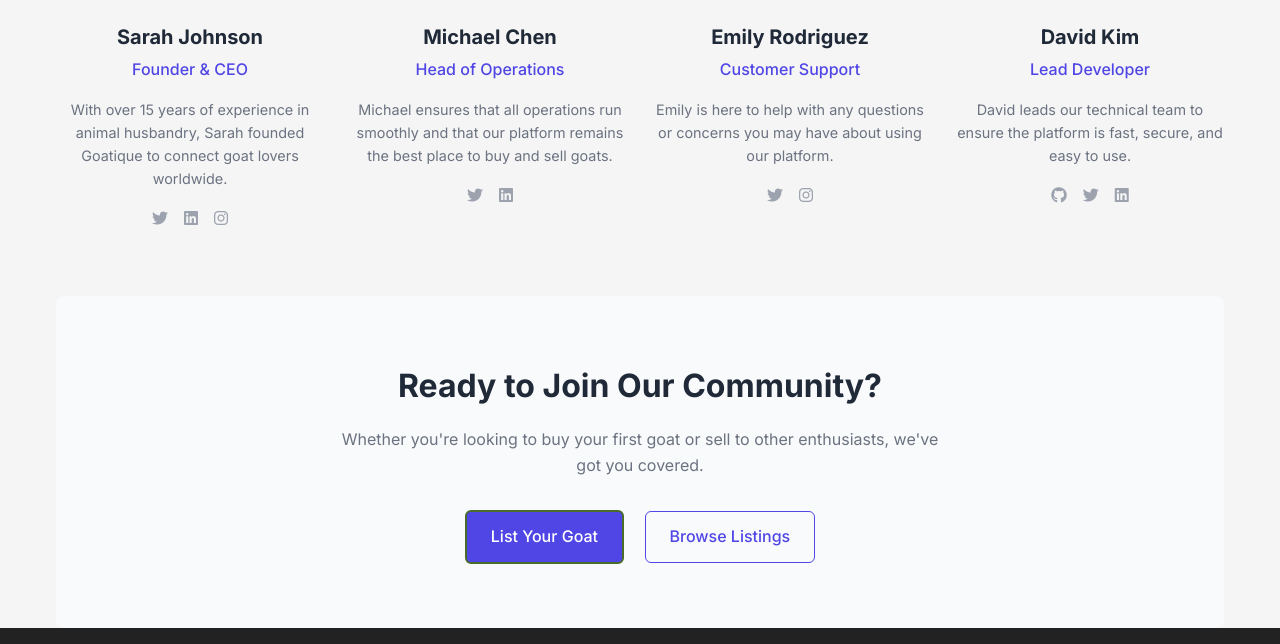
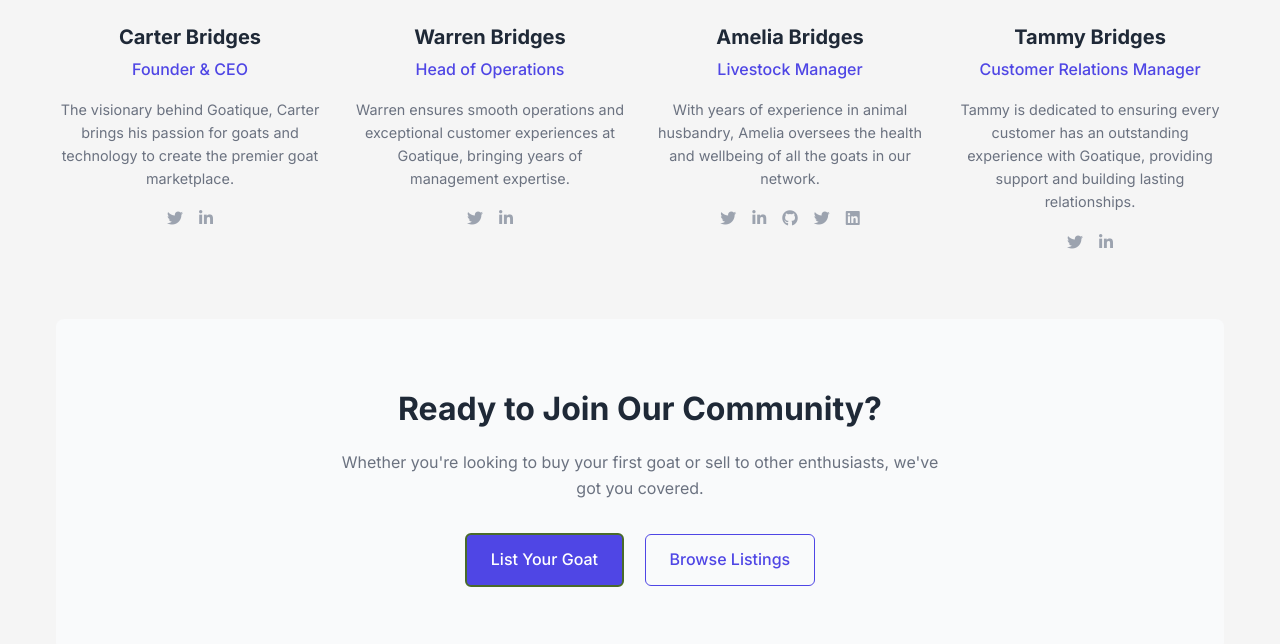
Before and after one commit to carterbridges2001/Goatique, a plain HTML site: page about.html in a window 1280 px wide. Shown: the part 1661-2305 px from the top of the page. Drawn offline with Linux system fonts and the light colour scheme; no server answers.

Commit message:
add fixes to about and contact linking

```diff
--- a/about.html
+++ b/about.html
@@ -320,48 +320,46 @@
 
             <div class="team-grid">
                 <div class="team-member">
-                    <img src="https://randomuser.me/api/portraits/women/32.jpg" alt="Sarah Johnson" class="team-avatar">
-                    <h3 class="team-name">Sarah Johnson</h3>
+                    <img src="https://ui-avatars.com/api/?name=Carter+Bridges&background=4f46e5&color=fff" alt="Carter Bridges" class="team-avatar">
+                    <h3 class="team-name">Carter Bridges</h3>
                     <span class="team-role">Founder & CEO</span>
-                    <p class="team-bio">With over 15 years of experience in animal husbandry, Sarah founded Goatique to connect goat lovers worldwide.</p>
+                    <p class="team-bio">The visionary behind Goatique, Carter brings his passion for goats and technology to create the premier goat marketplace.</p>
                     <div class="social-links">
                         <a href="#"><i class="fab fa-twitter"></i></a>
-                        <a href="#"><i class="fab fa-linkedin"></i></a>
-                        <a href="#"><i class="fab fa-instagram"></i></a>
+                        <a href="#"><i class="fab fa-linkedin-in"></i></a>
                     </div>
                 </div>
-
                 <div class="team-member">
-                    <img src="https://randomuser.me/api/portraits/men/45.jpg" alt="Michael Chen" class="team-avatar">
-                    <h3 class="team-name">Michael Chen</h3>
+                    <img src="https://ui-avatars.com/api/?name=Warren+Bridges&background=4f46e5&color=fff" alt="Warren Bridges" class="team-avatar">
+                    <h3 class="team-name">Warren Bridges</h3>
                     <span class="team-role">Head of Operations</span>
-                    <p class="team-bio">Michael ensures that all operations run smoothly and that our platform remains the best place to buy and sell goats.</p>
+                    <p class="team-bio">Warren ensures smooth operations and exceptional customer experiences at Goatique, bringing years of management expertise.</p>
                     <div class="social-links">
+                        <a href="#"><i class="fab fa-twitter"></i></a>
+                        <a href="#"><i class="fab fa-linkedin-in"></i></a>
+                    </div>
+                </div>
+                <div class="team-member">
+                    <img src="https://ui-avatars.com/api/?name=Amelia+Bridges&background=4f46e5&color=fff" alt="Amelia Bridges" class="team-avatar">
+                    <h3 class="team-name">Amelia Bridges</h3>
+                    <span class="team-role">Livestock Manager</span>
+                    <p class="team-bio">With years of experience in animal husbandry, Amelia oversees the health and wellbeing of all the goats in our network.</p>
+                    <div class="social-links">
+                        <a href="#"><i class="fab fa-twitter"></i></a>
+                        <a href="#"><i class="fab fa-linkedin-in"></i></a>
+                        <a href="#"><i class="fab fa-github"></i></a>
                         <a href="#"><i class="fab fa-twitter"></i></a>
                         <a href="#"><i class="fab fa-linkedin"></i></a>
                     </div>
                 </div>
-
                 <div class="team-member">
-                    <img src="https://randomuser.me/api/portraits/women/68.jpg" alt="Emily Rodriguez" class="team-avatar">
-                    <h3 class="team-name">Emily Rodriguez</h3>
-                    <span class="team-role">Customer Support</span>
-                    <p class="team-bio">Emily is here to help with any questions or concerns you may have about using our platform.</p>
+                    <img src="https://ui-avatars.com/api/?name=Tammy+Bridges&background=4f46e5&color=fff" alt="Tammy Bridges" class="team-avatar">
+                    <h3 class="team-name">Tammy Bridges</h3>
+                    <span class="team-role">Customer Relations Manager</span>
+                    <p class="team-bio">Tammy is dedicated to ensuring every customer has an outstanding experience with Goatique, providing support and building lasting relationships.</p>
                     <div class="social-links">
                         <a href="#"><i class="fab fa-twitter"></i></a>
-                        <a href="#"><i class="fab fa-instagram"></i></a>
-                    </div>
-                </div>
-
-                <div class="team-member">
-                    <img src="https://randomuser.me/api/portraits/men/22.jpg" alt="David Kim" class="team-avatar">
-                    <h3 class="team-name">David Kim</h3>
-                    <span class="team-role">Lead Developer</span>
-                    <p class="team-bio">David leads our technical team to ensure the platform is fast, secure, and easy to use.</p>
-                    <div class="social-links">
-                        <a href="#"><i class="fab fa-github"></i></a>
-                        <a href="#"><i class="fab fa-twitter"></i></a>
-                        <a href="#"><i class="fab fa-linkedin"></i></a>
+                        <a href="#"><i class="fab fa-linkedin-in"></i></a>
                     </div>
                 </div>
             </div>
```
Also changed, not shown: account.html (+43 -0 lines), contact.html (+2 -2 lines), index.html (+4 -4 lines).
